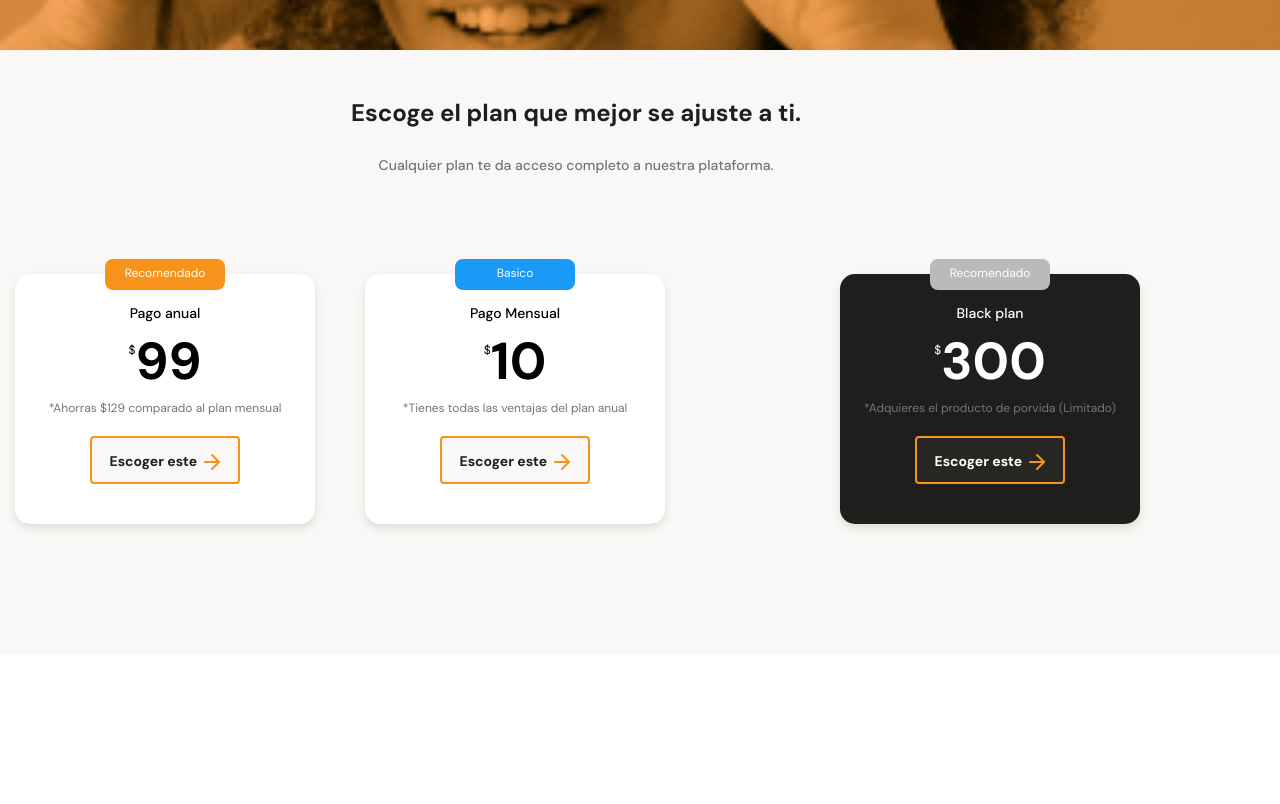
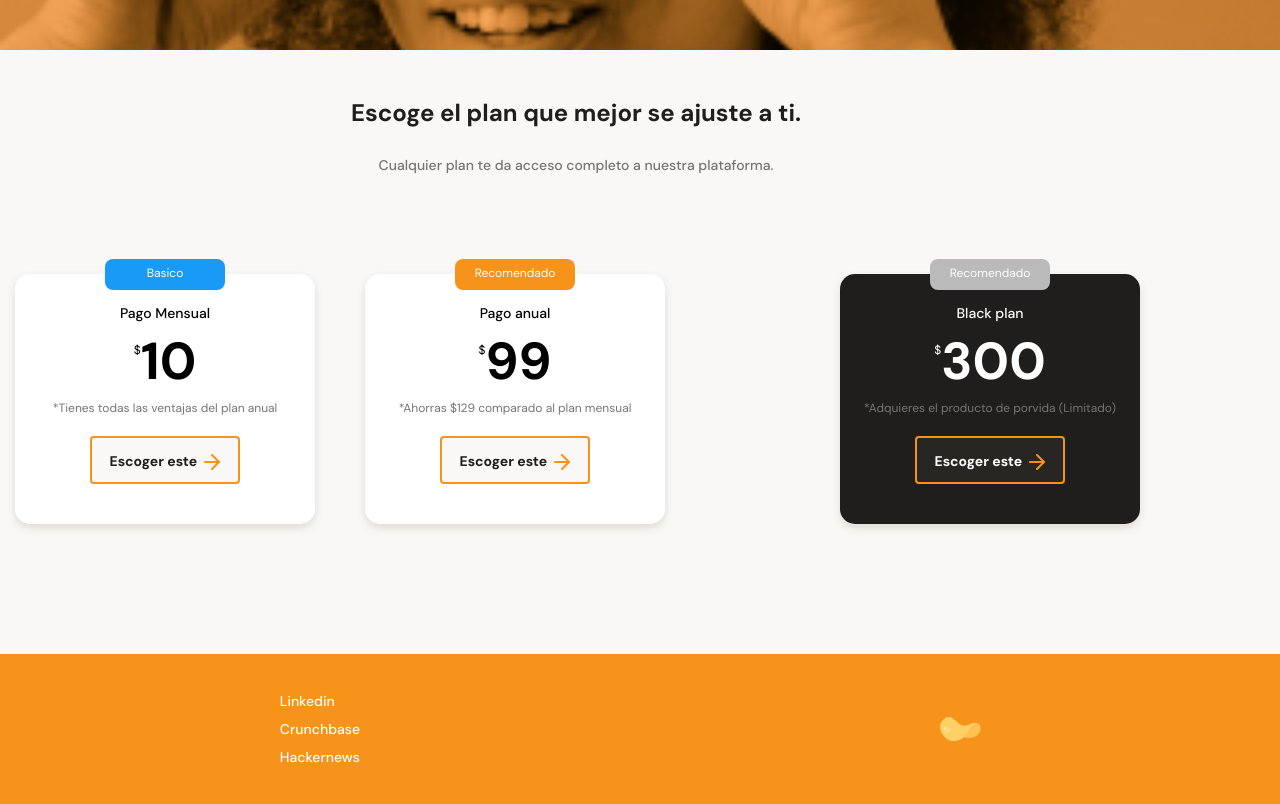
Before and after one commit to Xartiago/Mobile-First, a plain HTML site: page index.html in a window 1280 px wide. Shown: the part 2745-3549 px from the top of the page. Before the commit the page ends 3399 px from the top, so only its background shows below. Drawn offline with Linux system fonts and the light colour scheme.

Commit message:
Creando el footer y añadiendo estilos basicos

```diff
--- a/index.html
+++ b/index.html
@@ -126,22 +126,22 @@
             <section class="plans-container--slider">
                 <!-- Primer plan -->
                 <article class="plans-container--card">
-                    <p class="recommended">Recomendado</p>
+                    <p class="basic">Basico</p>
                     <div class="plan-info-container">
-                        <h3 class="plan-card--title">Pago anual</h3>
-                        <p class="plan-card--price"><span>$</span>99</p>
-                        <p class="plan-card--saving">*Ahorras $129 comparado al plan mensual
+                        <h3 class="plan-card--title">Pago Mensual</h3>
+                        <p class="plan-card--price"><span>$</span>10</p>
+                        <p class="plan-card--saving">*Tienes todas las ventajas del plan anual
                         </p>
                         <button class="plan-card--ca">Escoger este <span></span></button>
                     </div>
                 </article>
                 <!-- Segundo plan -->
                 <article class="plans-container--card">
-                    <p class="basic">Basico</p>
+                    <p class="recommended">Recomendado</p>
                     <div class="plan-info-container">
-                        <h3 class="plan-card--title">Pago Mensual</h3>
-                        <p class="plan-card--price"><span>$</span>10</p>
-                        <p class="plan-card--saving">*Tienes todas las ventajas del plan anual
+                        <h3 class="plan-card--title">Pago anual</h3>
+                        <p class="plan-card--price"><span>$</span>99</p>
+                        <p class="plan-card--saving">*Ahorras $129 comparado al plan mensual
                         </p>
                         <button class="plan-card--ca">Escoger este <span></span></button>
                     </div>
@@ -160,6 +160,17 @@
             </section>
         </section>
     </main>
-    <footer></footer>
+    <footer>
+        <section class="left">
+            <ul>
+                <li> <a href="#">Linkedin</a></li>
+                <li> <a href="#">Crunchbase</a></li>
+                <li> <a href="#">Hackernews</a></li>
+            </ul>
+        </section>
+        <section class="right">
+            <img src="./assets/imagenes/group16.svg" alt="Logo de batatabit 2020">
+        </section>
+    </footer>
 </body>
 </html>
--- a/style.css
+++ b/style.css
@@ -590,3 +590,28 @@ main{
     background-image: url(./assets/icons/arrow-right\ 1.svg);
     vertical-align: text-bottom;
 }
+footer {
+    display: flex;
+    width: 100%;
+    height: 150px;
+    background-color: var(--bitcoin-orange);
+}
+footer section{
+    display: flex;
+    width: 50%;
+    justify-content: center;
+    align-items: center;
+}
+footer .left ul{
+    font-size: 1.4rem;
+    font-weight: 500;
+    line-height: 1.8rem;
+    list-style: none;
+}
+.left li{
+    margin: 10px 0;
+}
+.left a{
+    text-decoration: none;
+    color: var(--just-white);
+}
```
